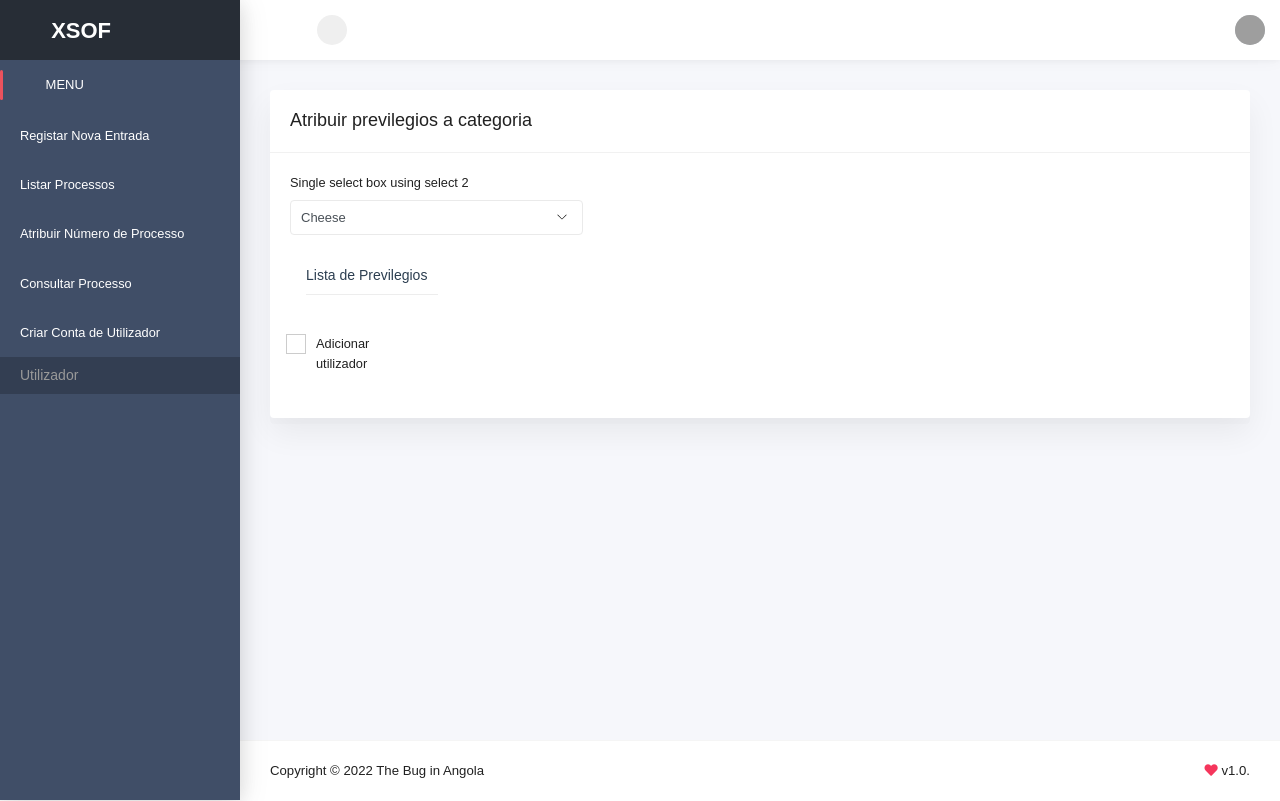
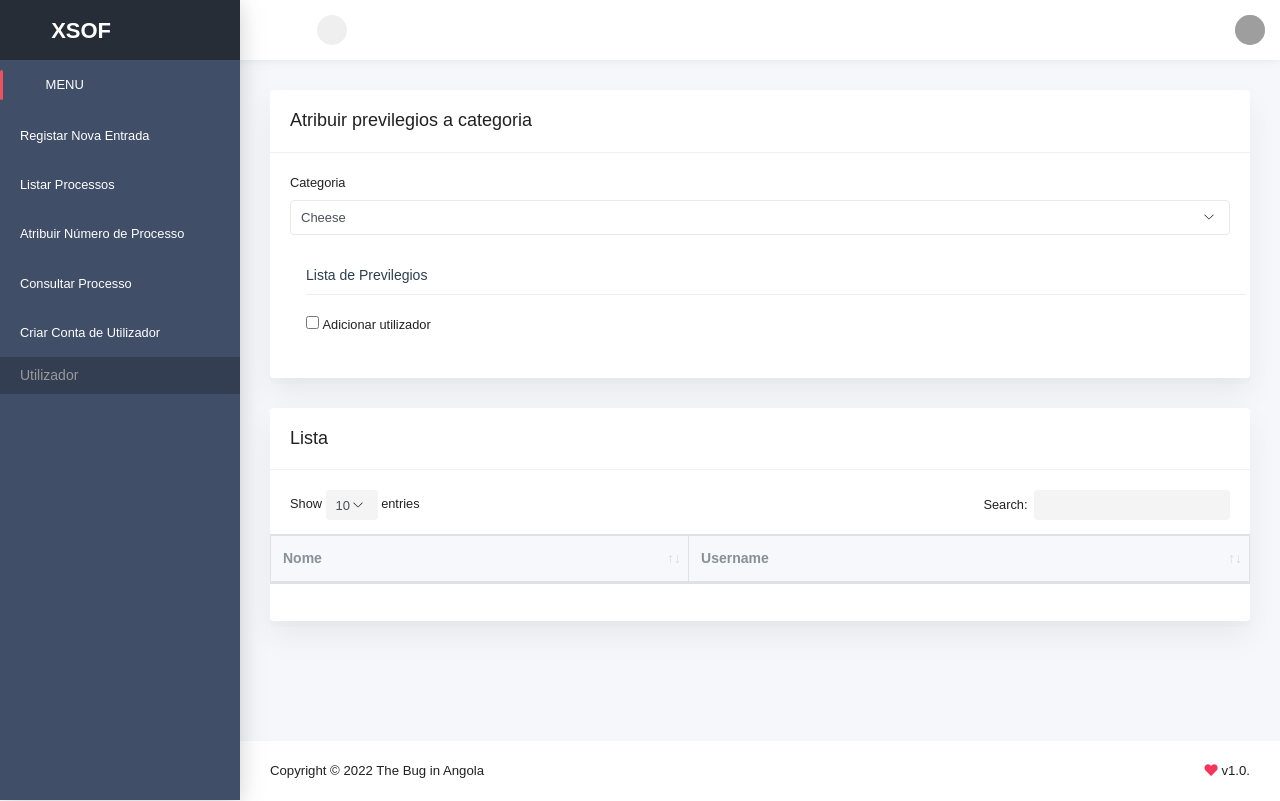
Before and after one commit to ismaely/the-Bugs-angola, a Django app: page /utilizador/set_category_privilege in a window 1280 px wide. Run offline with Django 4.2, Linux system fonts and the light colour scheme; the visitor is signed in with stand-in values (Sample User, id 1); data comes from the database, SQL or seed files in the repository; lists and menus that the app fills with data are empty; some libraries are stand-ins or nearby versions; some web fonts are replaced; grey boxes are pictures that could not be loaded.

Commit message:
crate table permissao

```diff
--- a/templates/baseHome.html
+++ b/templates/baseHome.html
@@ -177,7 +177,6 @@
     <script src="{% static '/home/plugins/datatables.net-responsive-bs4/js/responsive.bootstrap4.min.js' %}"></script>
     <script src="{% static '/home/plugins/moment/moment.js' %}"></script>
 
-    <script src="{% static '/home/plugins/select2/dist/js/select2.min.js' %}"></script>
     <!--<script src="{% static '/plugins/c3/c3.min.js' %}"></script>-->
     <script src="{% static '/home/dist/js/tables.js' %}"></script>
     <script src="{% static '/home/dist/js/layouts.js' %}"></script>
--- a/templates/utilizador/set_category_privilege.html
+++ b/templates/utilizador/set_category_privilege.html
@@ -5,36 +5,65 @@
       <div class="card-header"><h3>Atribuir previlegios a categoria</h3></div>
       <div class="card-body">
         <div class="row">
-          <div class="col-md-4">
+          <div class="col-md-12">
             <form class="sample-form">
+              {% csrf_token %} {% autoescape on %}
               <div class="form-group">
-                <label for="">Single select box using select 2 </label>
+                <label for="">Categoria </label>
                 <select class="form-control select2">
                   <option value="cheese">Cheese</option>
                   <option value="tomatoes">Tomatoes</option>
-                  <option value="mozarella">Mozzarella</option>
-                  <option value="mushrooms">Mushrooms</option>
-                  <option value="pepperoni">Pepperoni</option>
                   <option value="onions">Onions</option>
                 </select>
               </div>
               <div class="row">
-                <div class="col-sm-6 col-xl-6 m-3">
+                <div class="col-sm-12 col-xl-12 m-3">
                   <h4 class="sub-title">Lista de Previlegios</h4>
-
-                  <div class="checkbox-color checkbox-success">
-                    <input id="checkbox13" type="checkbox" />
-                    <label for="checkbox13"> Adicionar utilizador</label>
+                  <div class="row">
+                    <div class="col-sm-4 col-xl-4">
+                      <div class="">
+                        <input type="checkbox" name="permissao" value="6" />
+                        <label> Adicionar utilizador </label>
+                      </div>
+                    </div>
                   </div>
                 </div>
               </div>
+              {% endautoescape %}
             </form>
           </div>
-          <div class="col-md-2"></div>
         </div>
       </div>
     </div>
   </div>
 </div>
-
+<div class="row">
+  <div class="col-sm-12">
+    <div class="card">
+      <div class="card-header d-block">
+        <h3>Lista</h3>
+      </div>
+      <div class="card-body">
+        <div class="dt-responsive">
+          <table id="multi-colum-dt" class="table table-striped table-bordered nowrap">
+            <thead>
+              <tr>
+                <th>Nome</th>
+                <th>Username</th>
+              </tr>
+            </thead>
+            <tbody>
+              {% for dados in categoria %}
+              <tr>
+                <td>{{ dados.email }}</td>
+                <td>{{ dados.id }}</td>
+              </tr>
+              {% endfor %}
+            </tbody>
+          </table>
+        </div>
+      </div>
+    </div>
+  </div>
+</div>
 {% endblock %}
--- a/utilizador/forms.py
+++ b/utilizador/forms.py
@@ -1,6 +1,6 @@
 from django import forms
 from django.forms import ModelForm
-from django.contrib.auth.models import User
+from django.contrib.auth.models import User, Group
 from utilizador.models import Utilizador
 
 
@@ -41,3 +41,10 @@ class User_Form(forms.Form):
                 raise forms.ValidationError("O Username de utilizador já existe...!")
         except User.DoesNotExist:
             return username
+
+
+
+CATEGORIA = Group.objects.all()
+class Categoria_Privilegio_Form(forms.Form):
+    categoria = forms.CharField(max_length=100, widget=forms.Select(choices=CATEGORIA, attrs={'class': 'form-control select2'}))
+    permissao = forms.BooleanField(required=False, widget=forms.TextInput(attrs={'type':'checkbox', 'class': 'form-control' ,'id':'checkbox13'}))
--- a/utilizador/views.py
+++ b/utilizador/views.py
@@ -1,5 +1,5 @@
 from django.shortcuts import render
-from django.contrib.auth.models import User, Group
+from django.contrib.auth.models import User, Group, Permission
 from django.contrib.auth import authenticate, login, logout
 from django.contrib.auth.decorators import login_required
 from django.contrib.auth.hashers import check_password
@@ -10,16 +10,28 @@ from django.shortcuts import redirect
 from AOBug.settings import env
 from django.utils import timezone
 import random, base64
-from utilizador.forms import CategoriaForm, Utilizador_Form, User_Form
+from utilizador.forms import CategoriaForm, Utilizador_Form, User_Form, Categoria_Privilegio_Form
 from utilizador.models import Utilizador
-
 
 
 @login_required
 def set_category_privilege(request):
-    list_group = Group.objects.all()
 
-    context = {'lista':list_group}
+    if request.method == 'POST':
+        form = Categoria_Privilegio_Form(request.POST)
+        if form.is_valid():
+            form.save()
+            messages.success(request, 'Privilegio atribuido com sucesso')
+    else:
+        form = Categoria_Privilegio_Form()
+    permissao = Permission.objects.all()
+    categoria = User.objects.all()
+
+    dis = permissao
+    for x in categoria:
+        print(x.email)
+
+    context = {'categoria': categoria, 'dados':  dis}
     return render(request, 'utilizador/set_category_privilege.html')
 
 
```
Also changed, not shown: utilizador/models.py (+10 -1 lines), utilizador/migrations/0010_permissao.py (added).
